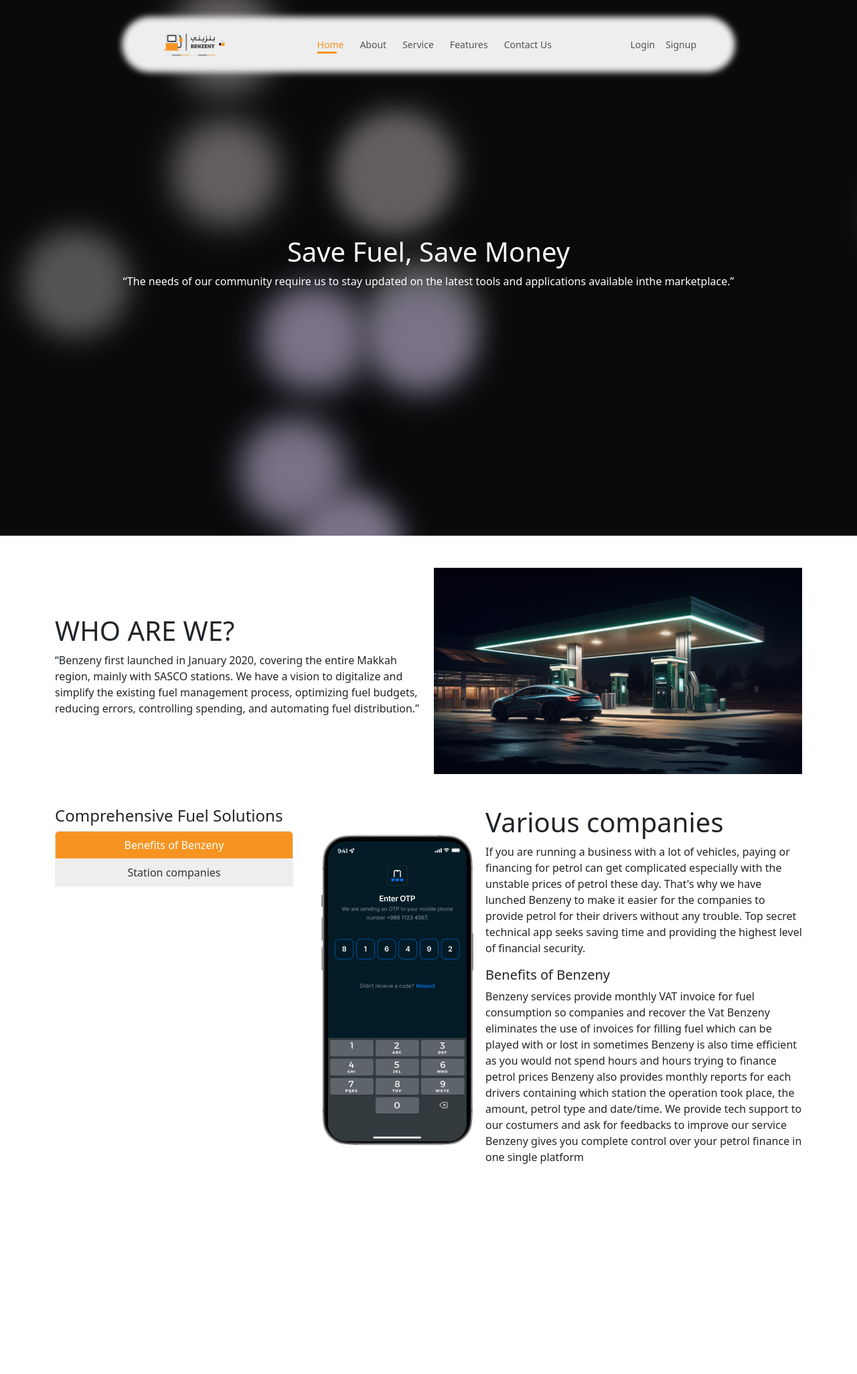
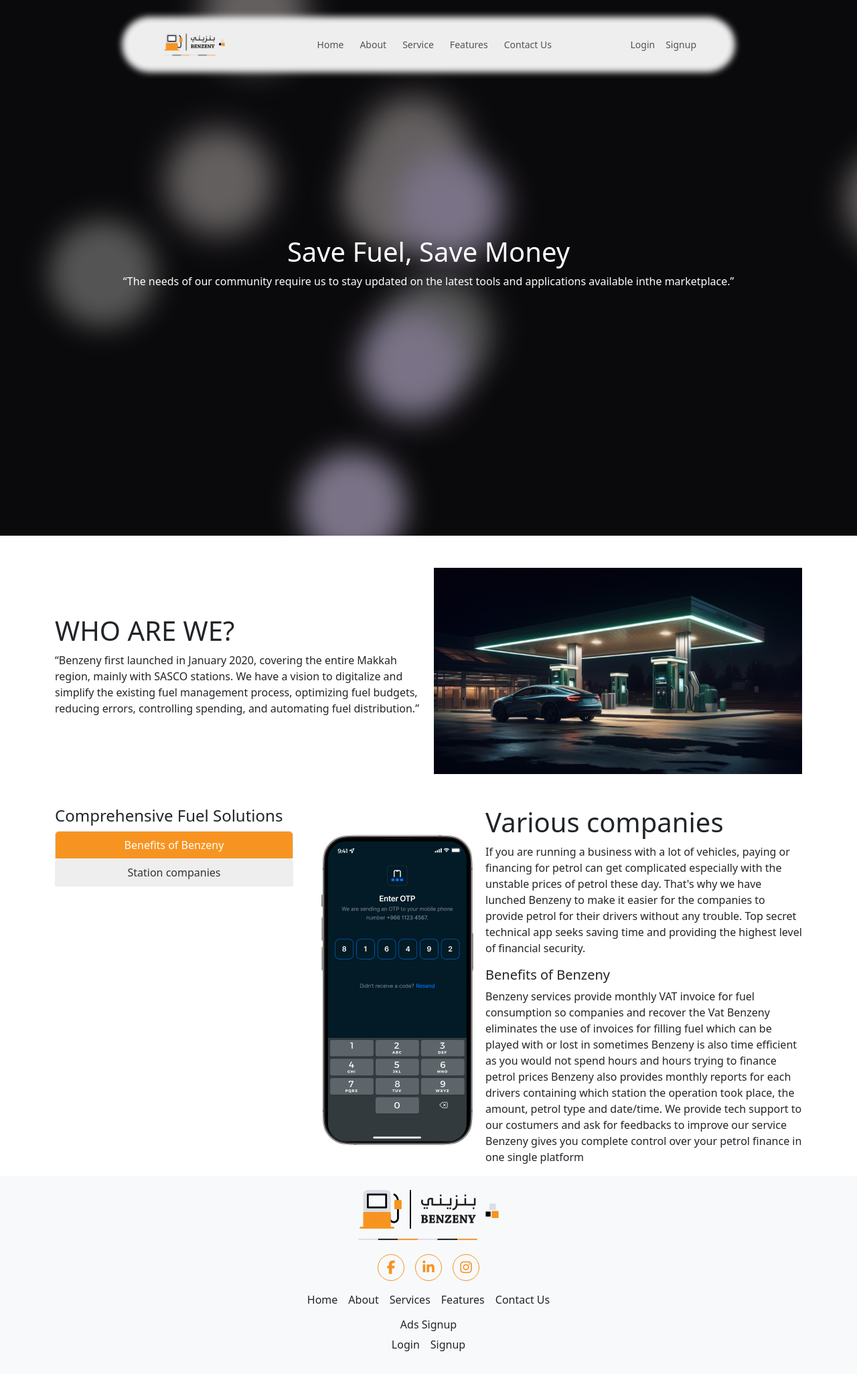
Before and after one commit to adelNfahmy10/benzenyLandpage, an Angular app: page / in a window 1280 px wide. Shown: the whole page at 67% size. Before the commit the page ends 1756 px from the top, so only its background shows below. Built offline with nearby package versions, Linux system fonts and the light colour scheme.

Commit message:
navbar-design-and-footer-and-scrollUp-is-finish

```diff
--- a/src/app/app.component.html
+++ b/src/app/app.component.html
@@ -11,4 +11,6 @@
       </div>
     </div>
   </div>
+  <app-footer></app-footer>
+  <a href="#home" [ngClass]="{'d-block': showArrow,'d-none': !showArrow}" class="arrowup cr"><i class="fa-solid fa-chevron-up"></i></a>
 </section>
--- a/src/app/app.component.scss
+++ b/src/app/app.component.scss
@@ -0,0 +1,18 @@
+$mainColor:#F79320;
+.arrowup{
+  position: fixed;
+  bottom: 20px;
+  right: 20px;
+  width: 40px;
+  height: 40px;
+  border-radius: 50%;
+  text-align: center;
+  color: #fff;
+  font-size: 30px;
+  background-color: $mainColor;
+  z-index: 9999;
+  i{
+    position: relative;
+    top: -3px;
+  }
+}
--- a/src/app/app.component.ts
+++ b/src/app/app.component.ts
@@ -1,16 +1,28 @@
-import { Component } from '@angular/core';
+import { Component, HostListener } from '@angular/core';
 import { NavbarComponent } from "./navbar/navbar.component";
 import { HomeComponent } from "./home/home.component";
 import { AboutComponent } from "./about/about.component";
 import { ServiceComponent } from "./service/service.component";
+import { FooterComponent } from "./footer/footer.component";
+import { NgClass } from '@angular/common';
 
 @Component({
   selector: 'app-root',
   standalone: true,
-  imports: [NavbarComponent, HomeComponent, AboutComponent, ServiceComponent],
+  imports: [NavbarComponent, HomeComponent, AboutComponent, ServiceComponent, FooterComponent, NgClass],
   templateUrl: './app.component.html',
   styleUrl: './app.component.scss'
 })
 export class AppComponent {
-  title = 'landpage';
+  showArrow:boolean = false
+  @HostListener('window:scroll') onScroll(){
+    let scrollPosition = window.scrollY;  // Get the current scroll position
+    // Change the width of the navbar based on the scroll position
+    if (scrollPosition > 200) {
+      this.showArrow = true  // When scrolled more than 100px, reduce width
+    } else {
+      this.showArrow = false  // When scrolled more than 100px, reduce width
+    }
+  }
+
 }
--- /dev/null
+++ b/src/app/footer/footer.component.html
@@ -0,0 +1,30 @@
+<section class="bg-light">
+  <div class="container">
+    <div class="d-flex flex-column justify-content-center align-items-center gap-3 p-3">
+      <div class="logo" >
+        <img src="./assets/image/logo.webp" class="w-100" alt="">
+        <div class="soical d-flex justify-content-center align-items-center gap-3 mt-3">
+          <a href="https://www.facebook.com/share/1L9WGNx6Wb/?mibextid=wwXIfr" target="_blank"><i class="fa-brands fa-facebook-f"></i></a>
+          <a href="https://sa.linkedin.com/company/benzeny-application" target="_blank"><i class="fa-brands fa-linkedin-in"></i></a>
+          <a href="https://www.instagram.com/benzeny_app?igsh=azUzYjVreXhvbnNn" target="_blank"><i class="fa-brands fa-instagram"></i></a>
+        </div>
+      </div>
+
+      <div class="links">
+        <ul class="list-unstyled d-flex gap-3">
+          <li><a href="#home">Home</a></li>
+          <li><a href="#about">About</a></li>
+          <li><a href="#service">Services</a></li>
+          <li><a href="#feature">Features</a></li>
+          <li><a href="#contact">Contact Us</a></li>
+        </ul>
+
+        <h6 class="text-center">Ads Signup</h6>
+        <ul class="list-unstyled d-flex justify-content-center align-items-center gap-3">
+          <li><a href="#login">Login</a></li>
+          <li><a href="#signup">Signup</a></li>
+        </ul>
+      </div>
+    </div>
+  </div>
+</section>
--- /dev/null
+++ b/src/app/footer/footer.component.scss
@@ -0,0 +1,52 @@
+$mainColor:#F79320;
+.soical{
+  a{
+    color: $mainColor;
+    width: 40px;
+    height: 40px;
+    line-height: 40px;
+    text-align: center;
+    border: 1px solid $mainColor;
+    border-radius: 50%;
+    justify-content: center;
+    align-items: center;
+    transition: all .3s;
+    i{
+      font-size: 20px;
+    }
+    &:hover{
+      background-color: $mainColor;
+      color: #fff;
+      border-radius: 0;
+    }
+  }
+}
+.links{
+  ul{
+    li{
+      a{
+        position: relative;
+        cursor: pointer;
+        transition: all .3s;
+        text-decoration: none;
+        color: inherit;
+        &::before{
+          content: '';
+          position: absolute;
+          bottom: -2px;
+          left: 0;
+          width: 0;
+          height: 2px;
+          background-color: $mainColor;
+          transition: all .3s;
+        }
+        &:hover{
+          color: $mainColor;
+        }
+        &:hover::before{
+          width: 70%;
+        }
+      }
+    }
+  }
+}
--- a/src/app/navbar/navbar.component.html
+++ b/src/app/navbar/navbar.component.html
@@ -1,4 +1,4 @@
-<nav class="navbar navbar-expand-lg rounded-5 px-5">
+<nav [ngClass]="{'rounded-top-0': navbarWidth == '100%','rounded-bottom-0': navbarWidth == '100%'}" [ngStyle]="{ 'width': navbarWidth, 'left': navbarLeft, 'top': navbarTop }" class="navbar navbar-expand-lg rounded-5 px-5">
   <a class="navbar-brand">
       <img src="./assets/image/logo.webp" alt="benzeny">
   </a>
@@ -10,7 +10,7 @@
   <div class="collapse navbar-collapse list-Item" id="navbarSupportedContent">
       <ul class="navbar-nav ms-auto gap-4">
         <li class="nav-item">
-              <a class="nav-link px-0 active" href="#home">Home</a>
+          <a class="nav-link px-0" href="#home">Home</a>
         </li>
         <li class="nav-item">
             <a class="nav-link px-0" href="#about">About</a>
@@ -19,10 +19,10 @@
             <a class="nav-link px-0" href="#service">Service</a>
         </li>
         <li class="nav-item">
-              <a class="nav-link px-0" href="#skills">Features</a>
+            <a class="nav-link px-0" href="#feature">Features</a>
         </li>
         <li class="nav-item">
-              <a class="nav-link px-0" href="#education">Contact Us</a>
+            <a class="nav-link px-0" href="#contact">Contact Us</a>
         </li>
       </ul>
 
--- a/src/app/navbar/navbar.component.scss
+++ b/src/app/navbar/navbar.component.scss
@@ -1,15 +1,15 @@
 $mainColor:#f79320;
-
 nav{
   width: 70%;
   box-shadow: 0 0 10px 10px #eee;
   top: 30px;
   background-color: #eee;
   backdrop-filter: blur(20px);
-    position: absolute;
+  position: fixed;
   top: 35px;
   left: 15%;
   z-index: 9999;
+  transition: all .3s;
   .navbar-brand{
     img{
         width: 100px;
@@ -42,7 +42,7 @@
             background-color: $mainColor;
             transition: all .3s;
           }
-            &.active{
+          &:hover{
             color: $mainColor;
           }
           &.active::before,&:hover::before{
--- a/src/app/navbar/navbar.component.ts
+++ b/src/app/navbar/navbar.component.ts
@@ -1,12 +1,29 @@
-import { Component } from '@angular/core';
+import { NgClass, NgStyle } from '@angular/common';
+import { Component, HostListener } from '@angular/core';
 
 @Component({
   selector: 'app-navbar',
   standalone: true,
-  imports: [],
+  imports: [NgStyle, NgClass],
   templateUrl: './navbar.component.html',
   styleUrl: './navbar.component.scss'
 })
-export class NavbarComponent {
+export class NavbarComponent{
+  navbarWidth:string = '70%'
+  navbarLeft:string = '15%'
+  navbarTop:string = '35px'
+  @HostListener('window:scroll') onScroll(){
+    const scrollPosition = window.scrollY;  // Get the current scroll position
 
+    // Change the width of the navbar based on the scroll position
+    if (scrollPosition > 200) {
+      this.navbarWidth = '100%';  // When scrolled more than 100px, reduce width
+      this.navbarLeft = '0';  // When scrolled more than 100px, reduce width
+      this.navbarTop = '0';  // When scrolled more than 100px, reduce width
+    } else {
+      this.navbarWidth = '70%'; // When at the top, keep it full width
+      this.navbarLeft = '15%';  // When scrolled more than 100px, reduce width
+      this.navbarTop = '35px';  // When scrolled more than 100px, reduce width
+    }
+  }
 }
```
Also changed, not shown: src/app/footer/footer.component.ts (added, +12 -0 lines), 1 other file (tests, documents, lock files or other folders). Lines whose indentation alone changed are shown as unchanged.
